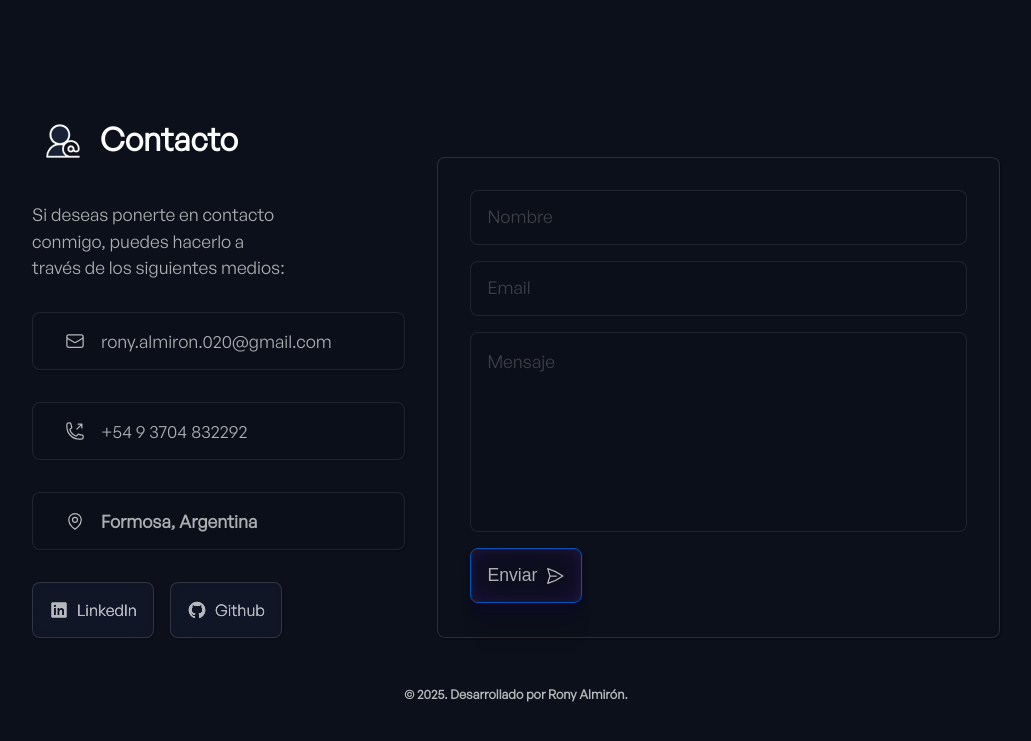
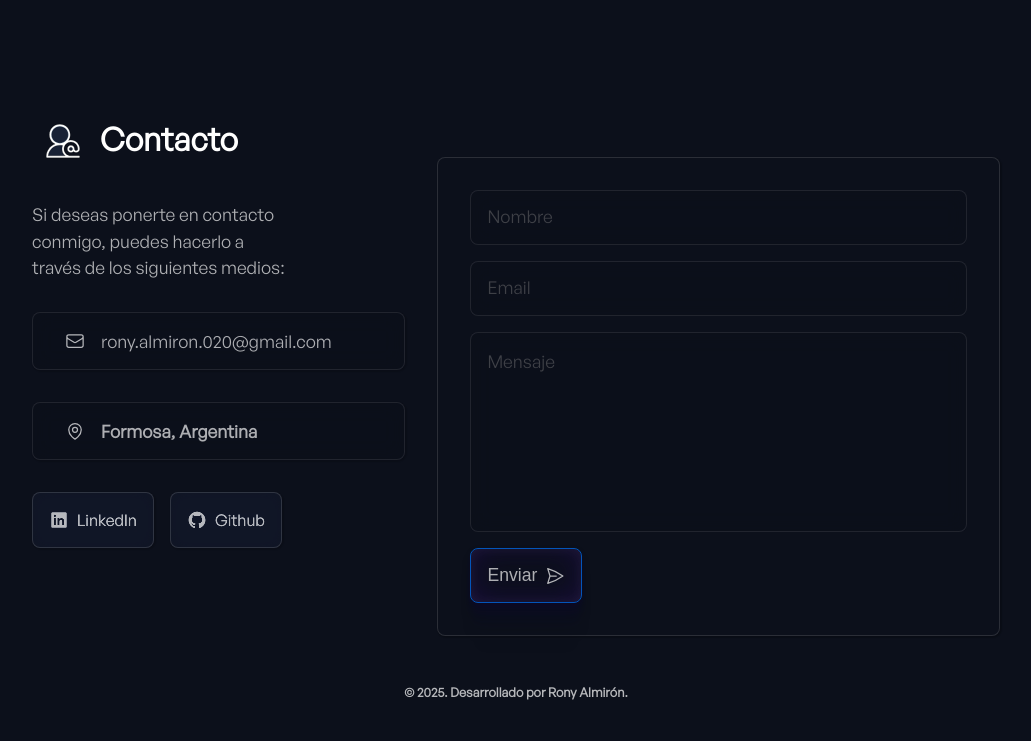
Before and after one commit to RonyAlm/portafolio, a plain HTML site: page index.html in a window 1280 px wide. Shown: the part 2045-2786 px from the top of the page, without its empty margins (124-1155 px from the left). Drawn offline with nearby package versions, Linux system fonts and the light colour scheme; files whose address does not match are found by name.

Commit message:
Ajustar estilos de contacto: permitir que los elementos se envuelvan en CSS

```diff
--- a/css/styles.css
+++ b/css/styles.css
@@ -673,6 +673,7 @@ input[id='menu'] {
 .contact__item {
     display: flex;
     align-items: center;
+    flex-wrap: wrap;
     padding: 1rem 2rem;
     background-color: #0c101b;
     backdrop-filter: blur(10px);
--- a/index.html
+++ b/index.html
@@ -230,11 +230,6 @@
             <!-- <img src="./assets/icon/copy.svg" alt="Copy"> -->
           </li>
           <li class="contact__item">
-            <img src="./assets/icon/phone.svg" alt="Icon of phone">
-            <a href="tel:+5493704832292" class="contact__link">
-              +54 9 3704 832292 </a>
-          </li>
-          <li class="contact__item">
             <img src="./assets/icon/location.svg" alt="Icon of location">
             <span class="contact__link">Formosa, Argentina</span>
           </li>
```
